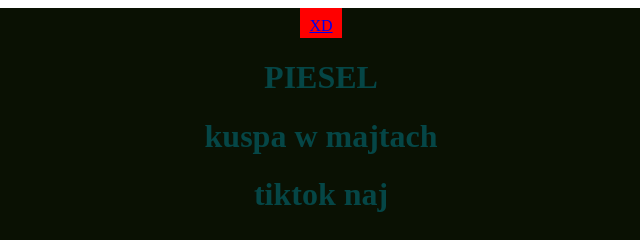
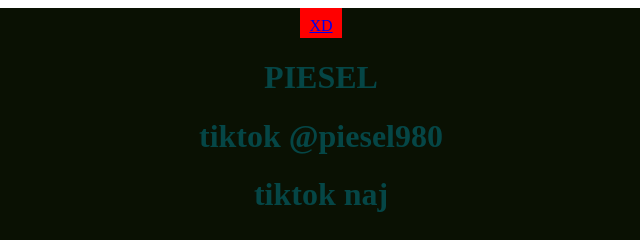
Before and after one commit to piesel98/strona, a plain HTML site: page index.html in a window 1280 px wide. Shown: the top 240 px of the page, 319-959 px from the left. Drawn offline with nearby package versions, Linux system fonts and the light colour scheme.

Commit message:
Add files via upload

```diff
--- a/index.html
+++ b/index.html
@@ -16,7 +16,7 @@
                     <a href="https://github.com">XD</a>
                 </div>
         <h1>PIESEL</h1>
-        <h1>kuspa w majtach</h1>
+        <h1>tiktok @piesel980</h1>
         <h1>tiktok naj</h1>
         </div>
         </div>
```
